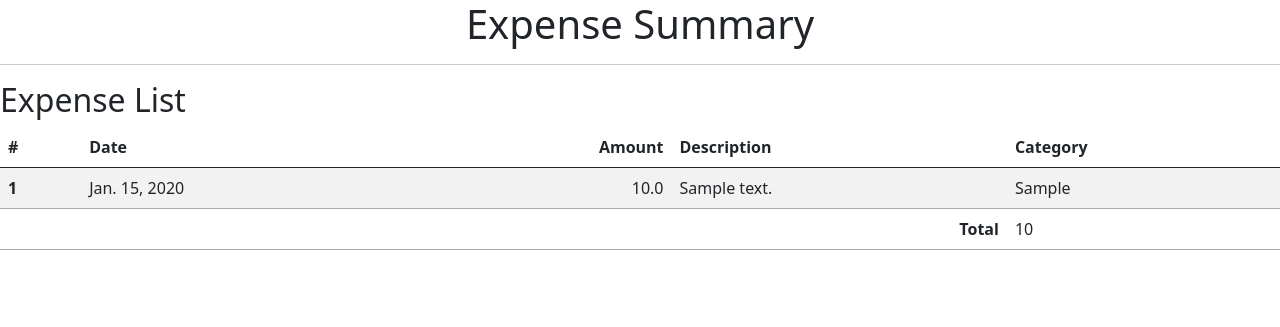
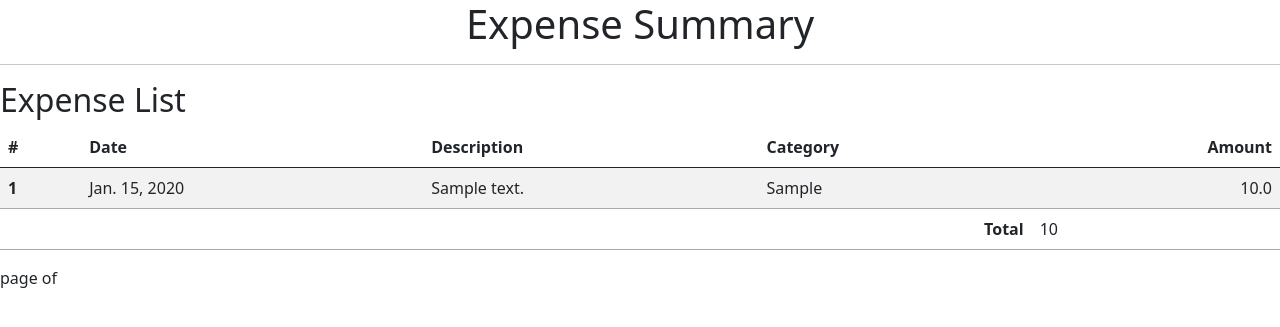
Before and after one commit to bekaarcoder/django-expense-tracker, a Django app: template templates/expenses/pdf_output.html in a window 1280 px wide. Shown: the top 327 px of the page. Run offline with Django 3.2, Linux system fonts and the light colour scheme; tables that the repository leaves empty hold one stand-in row (values such as "Sample post"); the template is opened without the code that fills it: values that come from a table or form of the project are taken from there, most other values are stand-ins (such as "Sample title", 1, 10 or a date in 2020).

Commit message:
added page count to pdf

```diff
--- a/templates/expenses/pdf_output.html
+++ b/templates/expenses/pdf_output.html
@@ -14,6 +14,11 @@
       @page {
         size: "A4";
         margin: 2.5cm 1.5cm 3.5cm 1.5cm;
+
+        @frame footer_frame {           /* Another static Frame */
+            -pdf-frame-content: footer_content;
+            right: 50pt; width: 512pt; top: 772pt; height: 20pt;
+        }
       }
 
       h1 {
@@ -38,9 +43,9 @@
         <tr>
           <th>#</th>
           <th style="text-align: left">Date</th>
-          <th style="text-align: right">Amount</th>
           <th style="text-align: left">Description</th>
           <th style="text-align: left">Category</th>
+          <th style="text-align: right">Amount</th>
         </tr>
       </thead>
       <tbody>
@@ -48,9 +53,9 @@
         <tr>
           <th>{{forloop.counter}}</th>
           <td>{{expense.date}}</td>
-          <td style="text-align: right">{{expense.amount}}</td>
           <td>{{expense.description}}</td>
           <td>{{expense.category}}</td>
+          <td style="text-align: right">{{expense.amount}}</td>
         </tr>
         {% endfor %}
         <tr>
@@ -60,4 +65,7 @@
       </tbody>
     </table>
   </body>
+  <div id="footer_content">
+    page <pdf:pagenumber> of <pdf:pagecount>
+  </div>
 </html>
```
